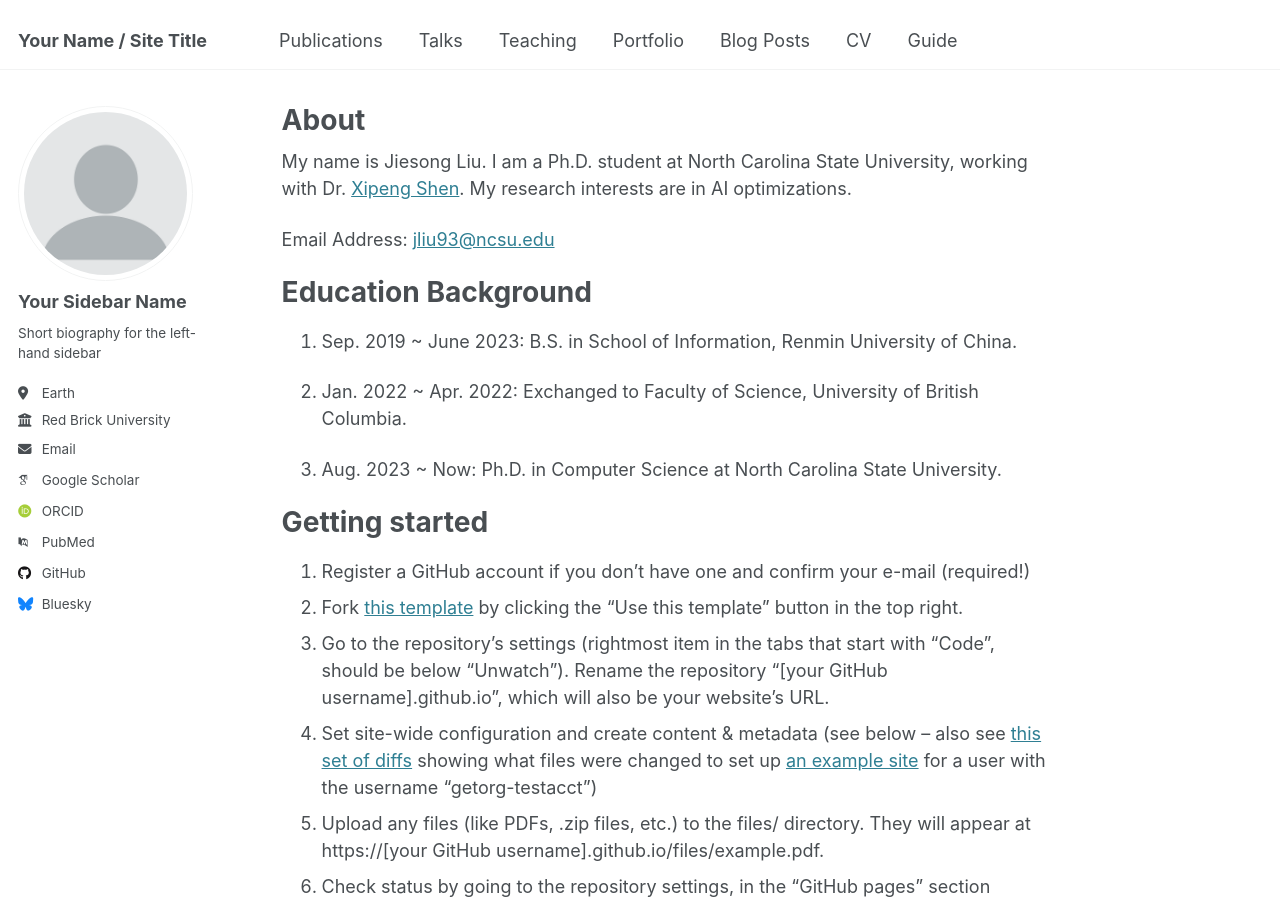
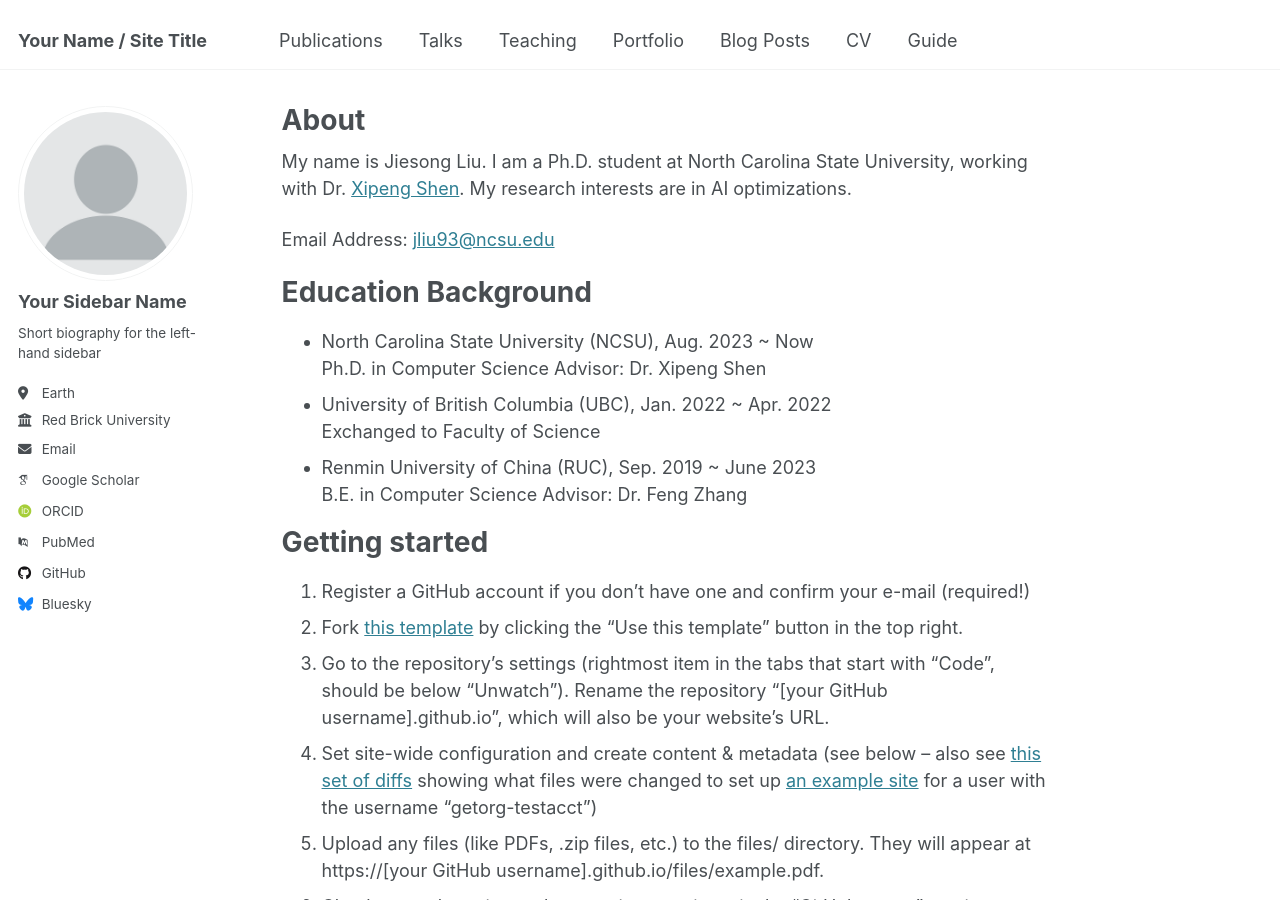
Before and after one commit to Fred1031/Fred1031.github.io, a Jekyll site: the page built from _pages/about.md, in a window 1280 px wide and 900 px high. Built offline with Jekyll 4.4.1, drawn with Linux system fonts in a browser that asks for light colours; some web fonts are replaced.

Commit message:
Update about.md

```diff
--- a/_pages/about.md
+++ b/_pages/about.md
@@ -17,11 +17,14 @@ Email Address: [jliu93@ncsu.edu](mailto:jliu93@ncsu.edu)
 
 Education Background
 ======
-1. Sep. 2019 ~ June 2023: B.S. in School of Information, Renmin University of China.
-
-1. Jan. 2022 ~ Apr. 2022: Exchanged to Faculty of Science, University of British Columbia.
-
-1. Aug. 2023 ~ Now: Ph.D. in Computer Science at North Carolina State University.
+- North Carolina State University (NCSU), Aug. 2023 ~ Now
+  Ph.D. in Computer Science
+  Advisor: Dr. Xipeng Shen
+- University of British Columbia (UBC), Jan. 2022 ~ Apr. 2022
+  Exchanged to Faculty of Science
+- Renmin University of China (RUC), Sep. 2019 ~ June 2023
+  B.E. in Computer Science
+  Advisor: Dr. Feng Zhang
 
 Getting started
 ======
```
